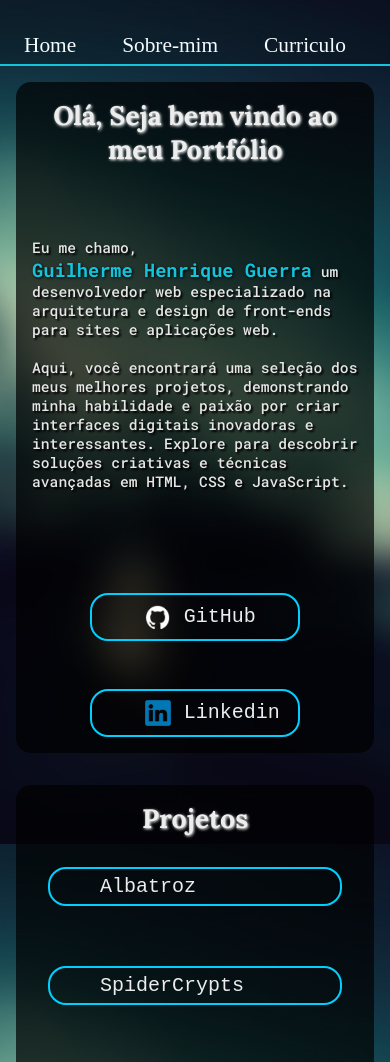
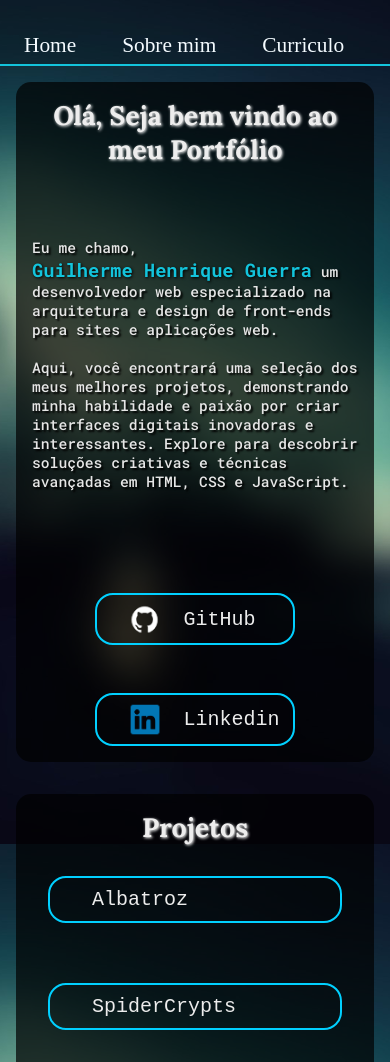
Before and after one commit to oGuerra00/Portfolio, a plain HTML site: page index.html in a window 390 px wide. Shown: the top 1062 px of the page. Drawn offline with Linux system fonts and the light colour scheme; a script that the page names is missing.

Commit message:
Add files via upload

```diff
--- a/_css/css-curriculo.css
+++ b/_css/css-curriculo.css
@@ -221,7 +221,7 @@ h3 {
     color: rgb(255, 255, 255);
     font-size: 17pt;
     text-align: center;
-    padding-bottom: 1em;
+    padding: 1em;
 }
 
 .p2-curriculo {
@@ -295,6 +295,8 @@ h3 {
     width: 40%;
     text-align: justify;
     margin-top: 1em;
+    gap: 20px;
+    flex-direction: column;
 }
 
 .box-1-4 {
--- a/_css/css-home.css
+++ b/_css/css-home.css
@@ -37,7 +37,7 @@
 }
 
 .text-header:hover {
-    font-size: 22pt;
+    font-size: 21pt;
     color: rgb(244, 251, 255);
     text-decoration:underline;
 }
@@ -93,16 +93,16 @@ display: flex;
 align-items: center;
 font-size: 15pt;
 border-radius: 18px;
-gap: 10px;
+gap: 20px;
 font-family:'Courier New', Courier, monospace ;
 font-weight: 500;
-transition: 1s;
+transition: 0.5s;
 
 }
 
 .botao-div-principal:hover {
     background-color: rgba(193, 193, 193, 0.39);
-    padding: 0.5em 2.9em;
+    padding: 0.4em 2.6em;
 
 }
 
@@ -116,6 +116,12 @@ transition: 1s;
 .logos-redes1 {
     width: 40%;
 }
+
+.logos-redes1-home {
+    width: 38%;
+    margin-left: -1.4em;
+}
+
 /*-----------------------------------------------------------------------------------------------*/
 .div-secundaria {
 
@@ -139,10 +145,9 @@ transition: 1s;
 
 .botao-div-secundario {
     border: 2px solid rgb(1, 208, 255);
-    padding: 0.3em 2.5em;
+    padding: 0.5em 2.1em;
     color: rgb(236, 236, 236);
     text-decoration: none;
-    display: flex;
     align-items: center;
     font-size: 15pt;
     border-radius: 18px;
@@ -154,7 +159,7 @@ transition: 1s;
 
 .botao-div-secundario:hover {
     background-color: rgba(193, 193, 193, 0.39);
-    padding: 0.9em 2.9em;
+    padding: 0.6em 2.2em;
 }
 
 .titulo {
@@ -312,4 +317,9 @@ h3 {
         width: 30%;
     }
 
+    .logos-redes1-home {
+        width: 38%;
+        margin-left: -1em;
+    }
+
 }
--- a/_css/css-sobre-mim.css
+++ b/_css/css-sobre-mim.css
@@ -104,7 +104,7 @@ transition: 0.5s;
 
 .botao-div-principal:hover {
     background-color: rgba(193, 193, 193, 0.39);
-    padding: 0.5em 2.9em;
+    padding: 0.4em 2.6em;
 
 }
 
@@ -117,6 +117,7 @@ transition: 0.5s;
 
 .logos-redes1 {
     width: 40%;
+    margin-left: -0.9em;
 }
 /*-----------------------------------------------------------------------------------------------*/
 .div-secundaria {
@@ -153,7 +154,7 @@ transition: 0.5s;
 
 .botao-div-secundario {
     border: 2px solid rgb(19, 196, 220);
-padding: 0.7em 1.0em;
+padding: 0.5em 1.5em;
 color: rgb(236, 236, 236);
 text-decoration: none;
 display: flex;
@@ -161,13 +162,13 @@ align-items: center;
 font-size: 15pt;
 border-radius: 18px;
 font-family: serif;
-transition: 1s;
-gap: 10px;
+transition: 0.5s;
+gap: 15px;
 }
 
 .botao-div-secundario:hover {
     background-color: rgba(193, 193, 193, 0.39);
-    padding: 0.9em 1.2em;
+    padding: 0.6em 1.6em;
 }
 /*-----------------------------------------------------------------------------------------------*/
 h1 {
@@ -210,7 +211,7 @@ h2 {
     color: rgb(255, 255, 255);
     font-size: 17pt;
     text-align: center;
-    padding-bottom: 1em;
+    padding: 1em;
 }
 /*-----------------------------------------------------------------------------------------*/
 
@@ -242,7 +243,8 @@ h2 {
 
     .logos-redes1 {
         width: 27%;
-        margin-left: -0.5em;
+        margin-left: -0.9em;
+
     }
 
     .botao-div-secundario {
@@ -288,6 +290,7 @@ h2 {
     .botao-div-secundario {
         width: auto;
         height: auto;
+        gap: 10px;
     }
 
     .rodape {
@@ -298,6 +301,7 @@ h2 {
 
     .p-rodape {
         font-size: 0 .7em;
+        padding: 1em;
     }
     /*--------------------------------------------------------------------------------*/
 
--- a/index.html
+++ b/index.html
@@ -31,7 +31,7 @@
 <header class="cabecalho">
     <nav class="nav-header">
             <a class="text-header" href="index.html">Home   </a>
-            <a class="text-header" href="sobre-mim.html">Sobre-mim   </a>
+            <a class="text-header" href="sobre-mim.html">Sobre mim   </a>
             <a class="text-header" href="curriculo.html">Curriculo  </a>
     </nav>
 
@@ -58,9 +58,9 @@
 
 
                             <div class="div-principal-box-botao">
-                                 <a class="botao-div-principal" href="https://github.com/oGuerra00/oGuerra00" target="_blank"> <img class="logos-redes1" src="_imagens/github.png">GitHub</a>
+                                 <a class="botao-div-principal" href="https://github.com/oGuerra00/oGuerra00" target="_blank"> <img class="logos-redes1-home" src="_imagens/github.png">GitHub</a>
 
-                                <a class="botao-div-principal" href="https://www.linkedin.com/in/guilherme-guerra-96624723b/" target="blank"> <img class="logos-redes1" src="_imagens/linkedin.png">Linkedin</a>
+                                <a class="botao-div-principal" href="https://www.linkedin.com/in/guilherme-guerra-96624723b/" target="blank"> <img class="logos-redes1-home" src="_imagens/linkedin.png">Linkedin</a>
                             </div>
 
                         </div>
```
Also changed, not shown: curriculo.html (+7 -5 lines), sobre-mim.html (+1 -1 lines).
